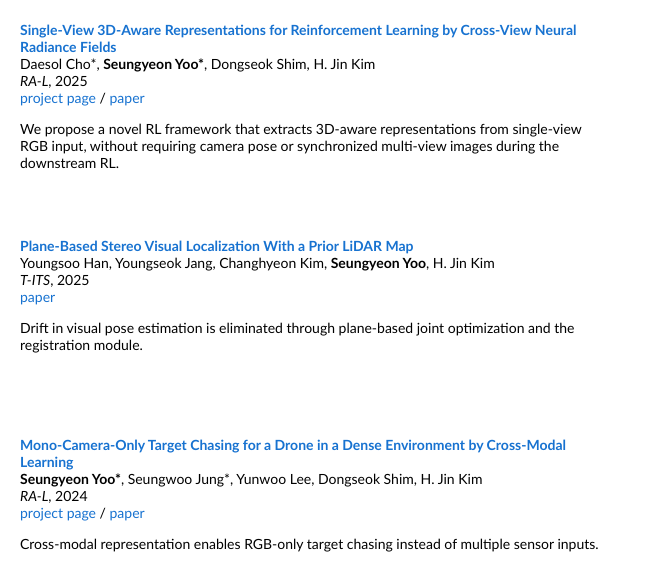
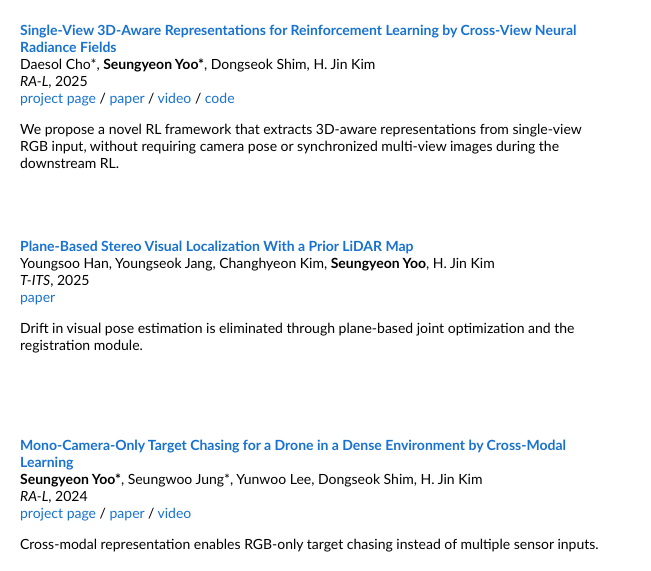
Before and after one commit to syeon-yoo/syeon-yoo.github.io, a plain HTML site: page index.html in a window 1280 px wide. Shown: the part 555-1126 px from the top of the page, 420-1071 px from the left. Drawn offline with Linux system fonts and the light colour scheme.

Commit message:
Add video and code links

```diff
--- a/index.html
+++ b/index.html
@@ -106,6 +106,10 @@
         <a href="https://sincro-ral.github.io/">project page</a>
         /
         <a href="https://ieeexplore.ieee.org/document/11180891">paper</a>
+        /
+        <a href="https://www.youtube.com/watch?v=Q1QAKt0e9DY">video</a>
+        /
+        <a href="https://github.com/syeon-yoo/sincro">code</a>
         <p></p>
         <p>
 		    We propose a novel RL framework that extracts 3D-aware representations from single-view RGB input, without requiring camera pose or synchronized multi-view images during the downstream RL.
@@ -172,6 +176,8 @@
         <a href="https://sites.google.com/view/cm-chasing">project page</a>
         /
         <a href="https://ieeexplore.ieee.org/document/10542210">paper</a>
+        /
+        <a href="https://www.youtube.com/watch?v=9WIFe66S9I8">video</a>
         <p></p>
         <p>
 				Cross-modal representation enables RGB-only target chasing instead of multiple sensor inputs.
```
